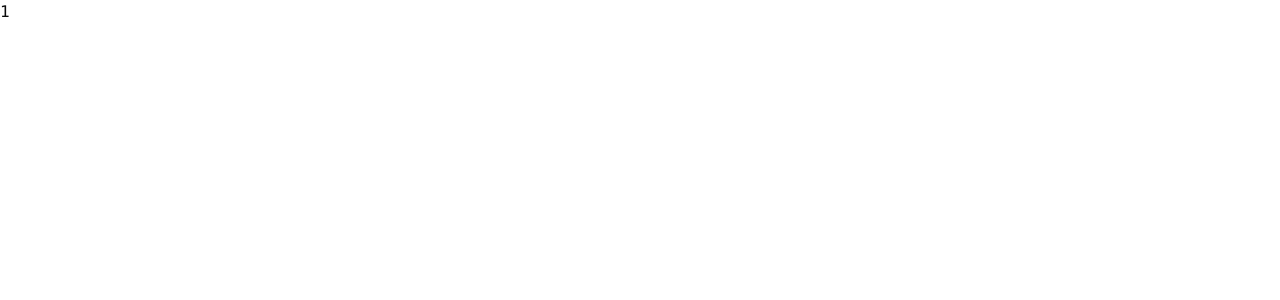
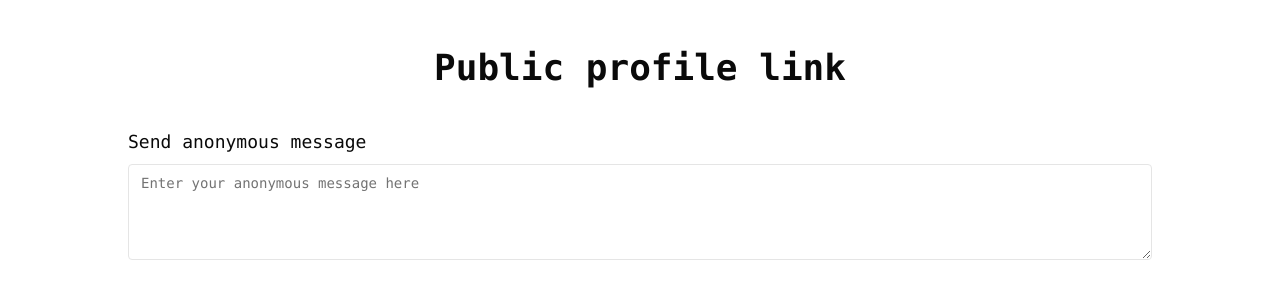
Before and after one commit to nilavtalukdar06/whisper, a Next.js app: page /message/1 in a window 1280 px wide. Shown: the top 300 px of the page. Built offline with nearby package versions, Linux system fonts and the light colour scheme.

Commit message:
ui updates to the dynamic page

```diff
--- a/app/(routes)/message/[id]/page.js
+++ b/app/(routes)/message/[id]/page.js
@@ -1,8 +1,26 @@
+import { TextAnimate } from "@/components/magicui/text-animate";
+import { Label } from "@/components/ui/label";
+import { Textarea } from "@/components/ui/textarea";
+
 export default async function SendMessage({ params }) {
   const { id } = await params;
   return (
     <section className="min-h-screen max-w-screen overflow-x-hidden relative">
-      <h1>{id}</h1>
+      <div className="max-w-7xl mx-auto my-6 p-6">
+        <TextAnimate className="text-center text-3xl md:text-4xl font-semibold">
+          Public profile link
+        </TextAnimate>
+        <div className="max-w-5xl mx-auto my-10">
+          <Label htmlFor="message" className="mb-2 text-lg">
+            Send anonymous message
+          </Label>
+          <Textarea
+            id="message"
+            className="rounded shadow-none"
+            placeholder="Enter your anonymous message here"
+          />
+        </div>
+      </div>
     </section>
   );
 }
```
